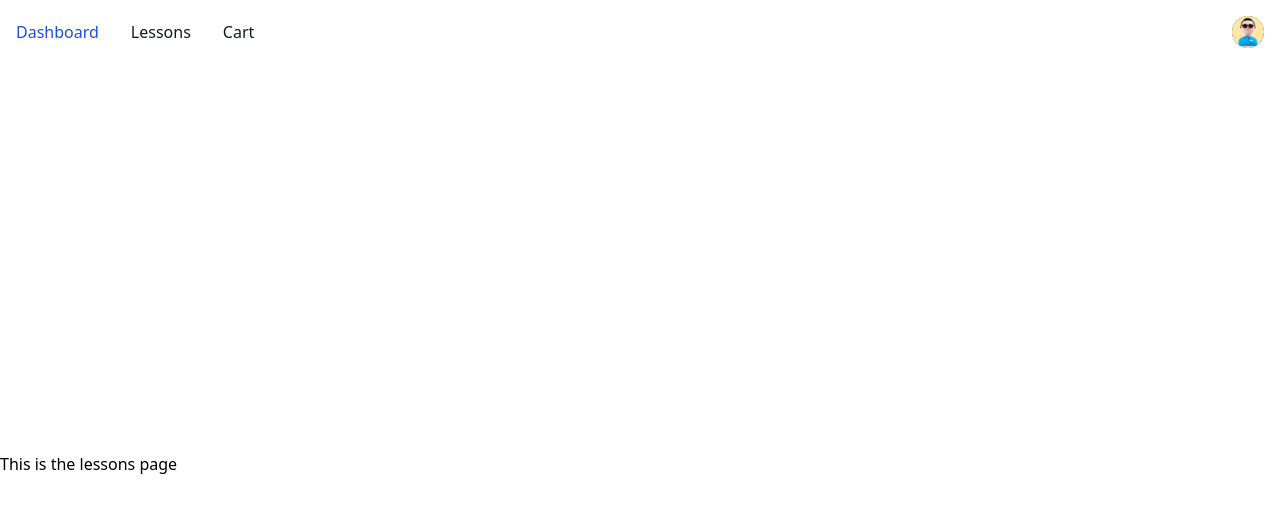
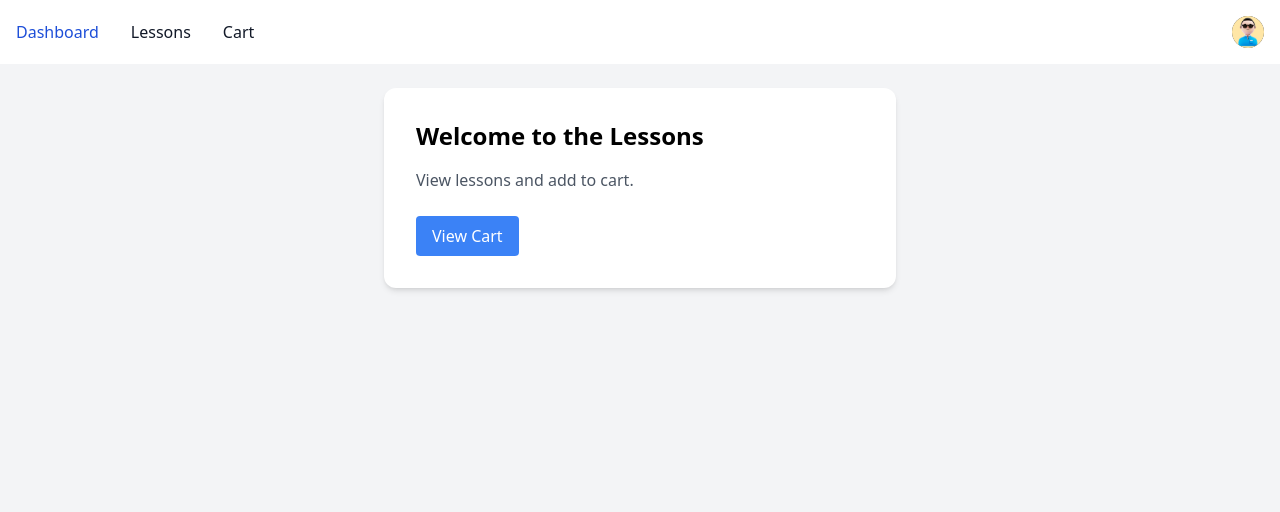
Before and after one commit to crvwler/LessonsApp-Frontend, a Vue app: page /lessons in a window 1280 px wide. Shown: the top 512 px of the page. Built offline with nearby package versions, Linux system fonts and the light colour scheme.

Commit message:
MOD Views and Routing

```diff
--- a/src/router/index.js
+++ b/src/router/index.js
@@ -12,9 +12,6 @@ const router = createRouter({
     {
       path: "/lessons",
       name: "lessons",
-      // route level code-splitting
-      // this generates a separate chunk (About.[hash].js) for this route
-      // which is lazy-loaded when the route is visited.
       component: () => import("../views/LessonsView.vue"),
     },
     {
--- a/src/views/CartView.vue
+++ b/src/views/CartView.vue
@@ -1,15 +1,17 @@
 <template>
-  <div class="about">
-    <h1>This is the cart page</h1>
+  <div class="p-6 bg-gray-100 min-h-screen">
+    <div class="max-w-lg mx-auto bg-white rounded-xl shadow-md p-8">
+      <h1 class="text-2xl font-bold mb-4">Welcome to the Cart</h1>
+      <p class="text-gray-600 mb-6">View lessons added to cart here.</p>
+      <button class="bg-blue-500 text-white px-4 py-2 rounded">
+        Check Out
+      </button>
+    </div>
   </div>
 </template>
 
-<style>
-@media (min-width: 1024px) {
-  .about {
-    min-height: 100vh;
-    display: flex;
-    align-items: center;
-  }
-}
-</style>
+<script>
+export default {
+  name: "Lessons",
+};
+</script>
--- a/src/views/LessonsView.vue
+++ b/src/views/LessonsView.vue
@@ -1,15 +1,17 @@
 <template>
-  <div class="about">
-    <h1>This is the lessons page</h1>
+  <div class="p-6 bg-gray-100 min-h-screen">
+    <div class="max-w-lg mx-auto bg-white rounded-xl shadow-md p-8">
+      <h1 class="text-2xl font-bold mb-4">Welcome to the Lessons</h1>
+      <p class="text-gray-600 mb-6">View lessons and add to cart.</p>
+      <button class="bg-blue-500 text-white px-4 py-2 rounded">
+        View Cart
+      </button>
+    </div>
   </div>
 </template>
 
-<style>
-@media (min-width: 1024px) {
-  .about {
-    min-height: 100vh;
-    display: flex;
-    align-items: center;
-  }
-}
-</style>
+<script>
+export default {
+  name: "Lessons",
+};
+</script>
--- /dev/null
+++ b/src/views/SigninView.vue
@@ -0,0 +1,15 @@
+<template>
+  <div class="about">
+    <h1>This is the SignIn Page</h1>
+  </div>
+</template>
+
+<style>
+@media (min-width: 1024px) {
+  .about {
+    min-height: 100vh;
+    display: flex;
+    align-items: center;
+  }
+}
+</style>
--- /dev/null
+++ b/src/views/SignupView.vue
@@ -0,0 +1,15 @@
+<template>
+  <div class="about">
+    <h1>This is the sign up page</h1>
+  </div>
+</template>
+
+<style>
+@media (min-width: 1024px) {
+  .about {
+    min-height: 100vh;
+    display: flex;
+    align-items: center;
+  }
+}
+</style>
```
